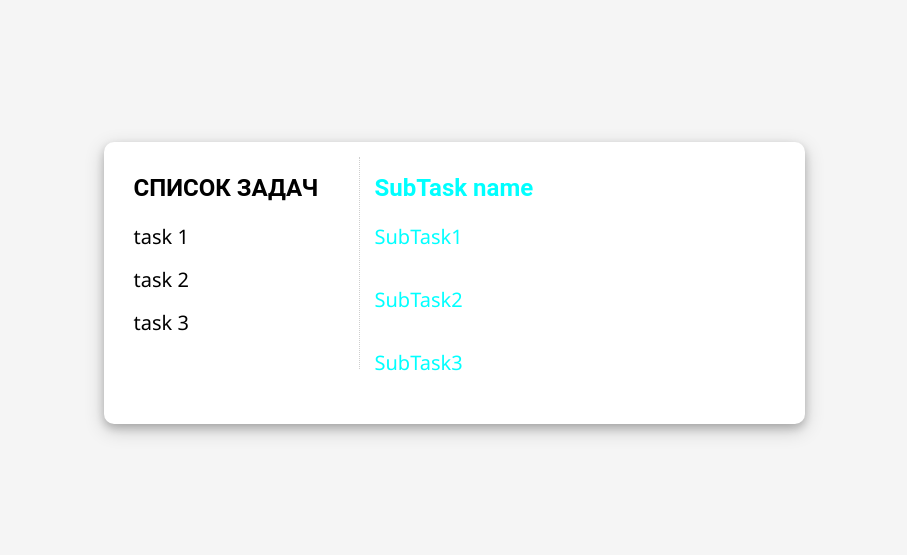
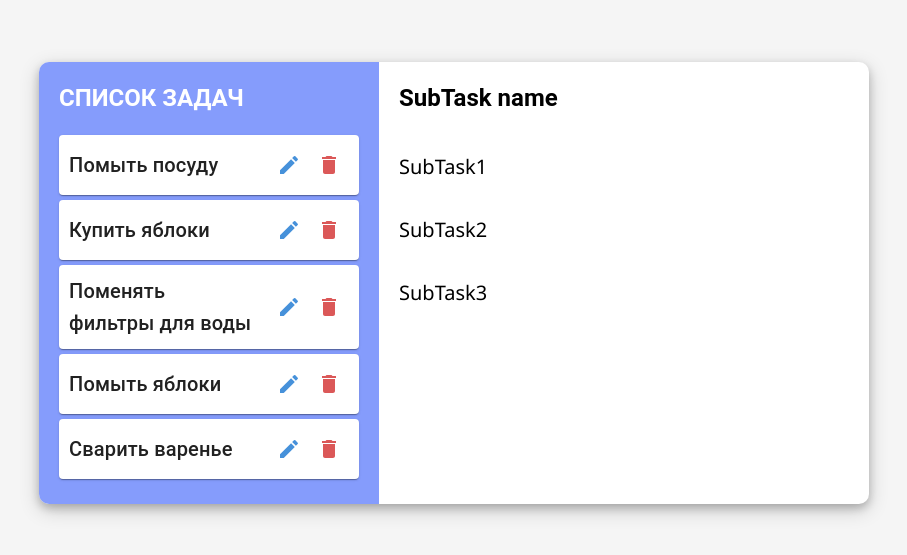
Before and after one commit to Caiman-dev/react-todo-list, a React app in the folder todo-app/: page / in a window 1280 px wide. Shown: the part 117-672 px from the top of the page, without its empty margins (186-1093 px from the left). Built offline with nearby package versions, Linux system fonts and the light colour scheme.

Commit message:
create TaskItem

```diff
--- a/todo-app/package.json
+++ b/todo-app/package.json
@@ -22,6 +22,7 @@
     "@babel/preset-typescript": "^7.21.0",
     "@emotion/react": "^11.11.1",
     "@emotion/styled": "^11.11.0",
+    "@mui/icons-material": "^5.14.1",
     "@mui/material": "^5.14.2",
     "@types/react": "^18.0.28",
     "@types/react-dom": "^18.0.11",
--- a/todo-app/src/App.css
+++ b/todo-app/src/App.css
@@ -1,8 +1,6 @@
 .app {
-  padding: 15px;
   background-color: #fff;
   border-radius: 10px;
   box-shadow: 0 4px 8px 0 rgba(0, 0, 0, 0.2), 0 6px 20px 0 rgba(0, 0, 0, 0.19);
   display: flex;
-  align-items: flex-start;
 }
--- a/todo-app/src/App.tsx
+++ b/todo-app/src/App.tsx
@@ -4,9 +4,11 @@ import { TaskList, SubTaskList } from './components';
 import "./App.css";
 
 const DEFAULT_TASK_LIST = [
-  { id: 1, parentId: null, description: 'task 1', isCompleted: false },
-  { id: 2, parentId: null, description: 'task 2', isCompleted: false },
-  { id: 3, parentId: null, description: 'task 3', isCompleted: false }
+  { id: 1, parentId: null, description: 'Помыть посуду', isCompleted: false },
+  { id: 2, parentId: null, description: 'Купить яблоки', isCompleted: false },
+  { id: 3, parentId: null, description: 'Поменять фильтры для воды', isCompleted: false },
+  { id: 4, parentId: null, description: 'Помыть яблоки', isCompleted: false },
+  { id: 5, parentId: null, description: 'Сварить варенье', isCompleted: false },
 ];
 
 const App = () => {
--- a/todo-app/src/components/SubTaskList/SubTaskList.css
+++ b/todo-app/src/components/SubTaskList/SubTaskList.css
@@ -2,9 +2,10 @@
 	display: flex;
 	flex-direction: column;
 	align-items: start;
-	width: 400px;
-	padding: 15px;
+	width: 450px;
+	padding: 20px;
 	font-family: 'Segoe UI', Tahoma, Geneva, Verdana, sans-serif;
 	font-size: 20px;
-	color: aqua;
+	border-top-right-radius: 10px 10px;
+	border-bottom-right-radius: 10px 10px;
 }
--- a/todo-app/src/components/SubTaskList/SubTaskList.tsx
+++ b/todo-app/src/components/SubTaskList/SubTaskList.tsx
@@ -5,7 +5,7 @@ import "./SubTaskList.css";
 export const SubTaskList = () => {
 	return (
 		<Box className="subtask-list">
-			<Typography variant="h5" sx={{ fontWeight: 700 }}>SubTask name</Typography>
+			<Typography variant="h5" sx={{ fontWeight: 700, marginBottom: '20px' }} >SubTask name</Typography>
 			<p>
 				SubTask1
 			</p>
--- a/todo-app/src/components/TaskItem/TaskItem.css
+++ b/todo-app/src/components/TaskItem/TaskItem.css
@@ -0,0 +1,24 @@
+.task-item {
+	min-width: 275px;
+	padding: 10px;
+	margin-bottom: 5px;
+	cursor: pointer;
+}
+
+.task-item:hover {
+	opacity: 0.8;
+}
+
+.task-item__inner {
+	display: flex;
+	align-items: center;
+	justify-content: space-between;
+}
+
+.task-item-button {
+	opacity: 0.8;
+}
+
+.task-item-button:hover {
+	opacity: 1;
+}
--- a/todo-app/src/components/TaskItem/TaskItem.tsx
+++ b/todo-app/src/components/TaskItem/TaskItem.tsx
@@ -1,9 +1,27 @@
 import React from "react";
+import { Box, Stack, Typography, IconButton, Paper } from '@mui/material';
+import { Delete as DeleteButton, Edit as EditButton } from '@mui/icons-material';
 import "./TaskItem.css";
+import type { ITaskModel } from '../../../index';
 
-export const TaskItem = () => {
+interface TaskItemProps {
+	task: ITaskModel;
+}
+
+export const TaskItem: React.FC<TaskItemProps> = ({ task }) => {
 	return (
-		<div>
-		</div>
+		<Paper className="task-item">
+			<Stack direction="row" spacing={2} className="task-item__inner" >
+				<Typography variant='h6' component='h6'>{task.description}</Typography>
+				<Box display='flex' justifyContent='flex-end'>
+					<IconButton onClick={() => alert('edit' + task.id)} color='primary' aria-label='edit' className="task-item-button">
+						<EditButton />
+					</IconButton>
+					<IconButton onClick={() => alert('delete' + task.id)} color='error' aria-label='delete' className="task-item-button">
+						<DeleteButton />
+					</IconButton>
+				</Box>
+			</Stack>
+		</Paper>
 	);
 };
--- a/todo-app/src/components/TaskList/TaskList.css
+++ b/todo-app/src/components/TaskList/TaskList.css
@@ -2,13 +2,11 @@
 	display: flex;
 	flex-direction: column;
 	align-items: start;
-	width: 210px;
-	padding: 15px;
+	width: 300px;
+	padding: 20px;
 	font-family: 'Segoe UI', Tahoma, Geneva, Verdana, sans-serif;
 	font-size: 20px;
-	border-right: 1px dotted #cecece;
+	border-top-left-radius: 10px 10px;
+	border-bottom-left-radius: 10px 10px;
+	background-color: #859cfc;
 }
-
-.bold {
-	font-weight: 700;
-}
--- a/todo-app/src/components/TaskList/TaskList.tsx
+++ b/todo-app/src/components/TaskList/TaskList.tsx
@@ -2,6 +2,7 @@ import React from "react";
 import { Box, Typography } from '@mui/material';
 import "./TaskList.css";
 import type { ITaskModel } from '../../../index';
+import { TaskItem } from "../TaskItem/TaskItem";
 
 interface TaskListProps {
 	taskList: ITaskModel[];
@@ -10,10 +11,12 @@ interface TaskListProps {
 export const TaskList: React.FC<TaskListProps> = ({ taskList }) => {
 	return (
 		<Box className="task-list">
-			<Typography variant="h5" sx={{ fontWeight: 700 }}>СПИСОК ЗАДАЧ</Typography>
+			<Typography variant="h5" sx={{ fontWeight: 700, marginBottom: '20px' }} color='white'>СПИСОК ЗАДАЧ</Typography>
 			<Box>
-				{taskList.map((_task) => { return <p>{_task.description}</p> })}
+				{taskList.map((_task) => {
+					return <TaskItem key={_task.id} task={_task}></TaskItem>
+				})}
 			</Box>
-		</Box>
+		</Box >
 	);
 };
```
Also changed, not shown: 1 other file (tests, documents, lock files or other folders).
